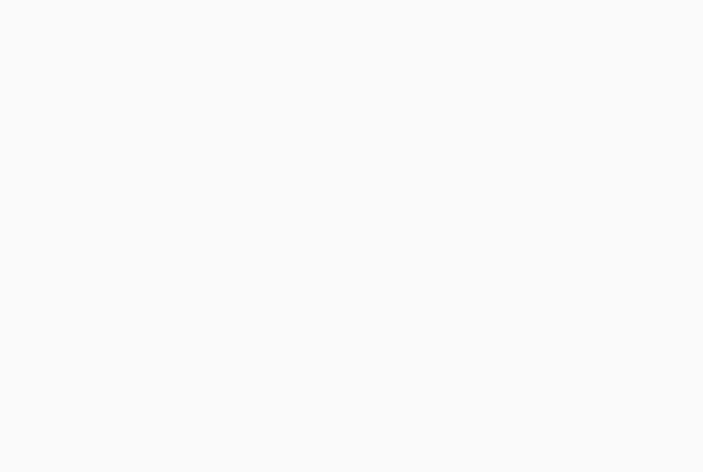
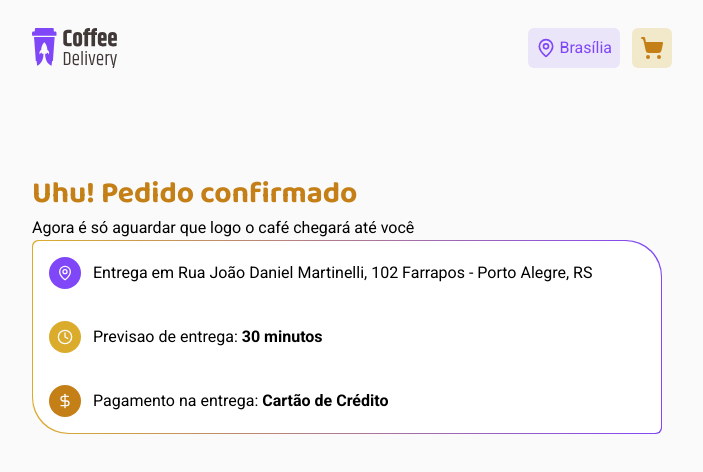
Before and after one commit to villarzz/coffeDelivery, a React (Vite) app in the folder coffeDelivery/: page /delivery in a window 1280 px wide. Before the commit this address had no page. Shown: the top 472 px of the page, without its empty margins (288-991 px from the left). Built offline with nearby package versions, Linux system fonts and the light colour scheme.

Commit message:
Add delivery page and update checkout button

```diff
--- a/coffeDelivery/src/Router.tsx
+++ b/coffeDelivery/src/Router.tsx
@@ -1,12 +1,14 @@
 import { Home } from "./pages/Home";
 import { Checkout } from "./pages/Checkout";
 import { Route, Routes } from "react-router-dom";
+import { DeliveryInfo } from "./pages/DeliveryInfo";
 
 export function Router() {
   return (
     <Routes>
       <Route path="/" element={<Home />} />
       <Route path="/checkout" element={<Checkout />} />
+      <Route path="/delivery" element={<DeliveryInfo />} />
     </Routes>
   );
 }
--- a/coffeDelivery/src/pages/Checkout/components/ItensToCheckout.tsx
+++ b/coffeDelivery/src/pages/Checkout/components/ItensToCheckout.tsx
@@ -2,6 +2,7 @@ import { Minus, Plus, Trash } from "lucide-react";
 import { useContext, useEffect, useState } from "react";
 import { ShoppingCartContext } from "../../../contexts/ShoppingCartContext";
 import { Coffe } from "../../../interfaces/coffe";
+import { NavLink } from "react-router-dom";
 
 export function ItensToCheckout() {
   const [deliveryPrice] = useState<number>(5);
@@ -106,9 +107,11 @@ export function ItensToCheckout() {
             <p className="font-bold text-2xl text-coffe-902">R$ {totalPrice}</p>
           </div>
         </div>
-        <button className="bg-coffe-600 text-white w-full h-14 rounded-md mt-6">
-          FINALIZAR COMPRA
-        </button>
+        <NavLink to="/delivery" title="Delivery">
+          <button className="bg-coffe-600 text-white w-full h-14 rounded-md mt-6">
+            FINALIZAR COMPRA
+          </button>
+        </NavLink>
       </div>
     </div>
   );
--- /dev/null
+++ b/coffeDelivery/src/pages/DeliveryInfo/index.tsx
@@ -0,0 +1,39 @@
+import { Clock, DollarSign, MapPin } from "lucide-react";
+import { Header } from "../../components/Header";
+
+export function DeliveryInfo() {
+  return (
+    <div>
+      <Header />
+      <div className="mx-[320px] mt-[80px]">
+        <h1 className="text-3xl text-coffe-500 font-bold">
+          Uhu! Pedido confirmado
+        </h1>
+        <p className="mt-1">
+          Agora é só aguardar que logo o café chegará até você
+        </p>
+        <div className="w-[630px] relative bg-gradient-to-r p-[1px] from-coffe-600 to-coffe-300 rounded-tr-[36px] rounded-tl-md rounded-bl-[36px] rounded-br-md">
+          <div className="flex items-center gap-3 bg-white p-4 rounded-tr-[36px] rounded-tl-md">
+            <MapPin className="p-2 size-8 text-coffe-100 bg-coffe-300 rounded-full" />
+            <p>
+              Entrega em Rua João Daniel Martinelli, 102 Farrapos - Porto
+              Alegre, RS
+            </p>
+          </div>
+          <div className="flex items-center gap-3 bg-white p-4 ">
+            <Clock className="p-2 size-8 text-coffe-100 bg-coffe-600 rounded-full" />
+            <p>
+              Previsao de entrega: <strong>30 minutos</strong>
+            </p>
+          </div>
+          <div className="flex items-center gap-3 bg-white p-4 rounded-bl-[36px] rounded-br-md">
+            <DollarSign className="p-2 size-8 text-coffe-100 bg-coffe-500 rounded-full" />
+            <p>
+              Pagamento na entrega: <strong>Cartão de Crédito</strong>
+            </p>
+          </div>
+        </div>
+      </div>
+    </div>
+  );
+}
```
